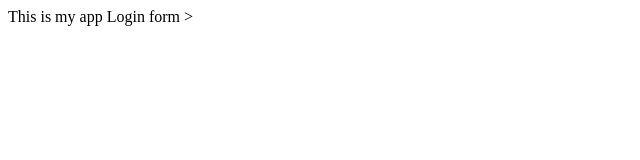
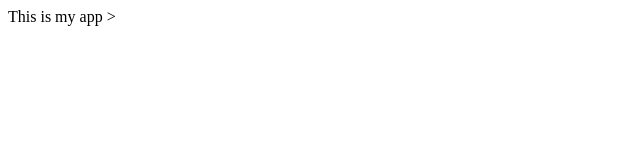
Before and after one commit to saledjuka/prva-aplikacija, a plain HTML site: page index.html in a window 1280 px wide. Shown: the full height of the page, 0-640 px from the left. Drawn offline with Linux system fonts and the light colour scheme.

Commit message:
On branch master

```diff
--- a/index.html
+++ b/index.html
@@ -4,6 +4,5 @@
   </head>
   <body>
     This is my app
-    Login form
   </body>
   </html>>
```
